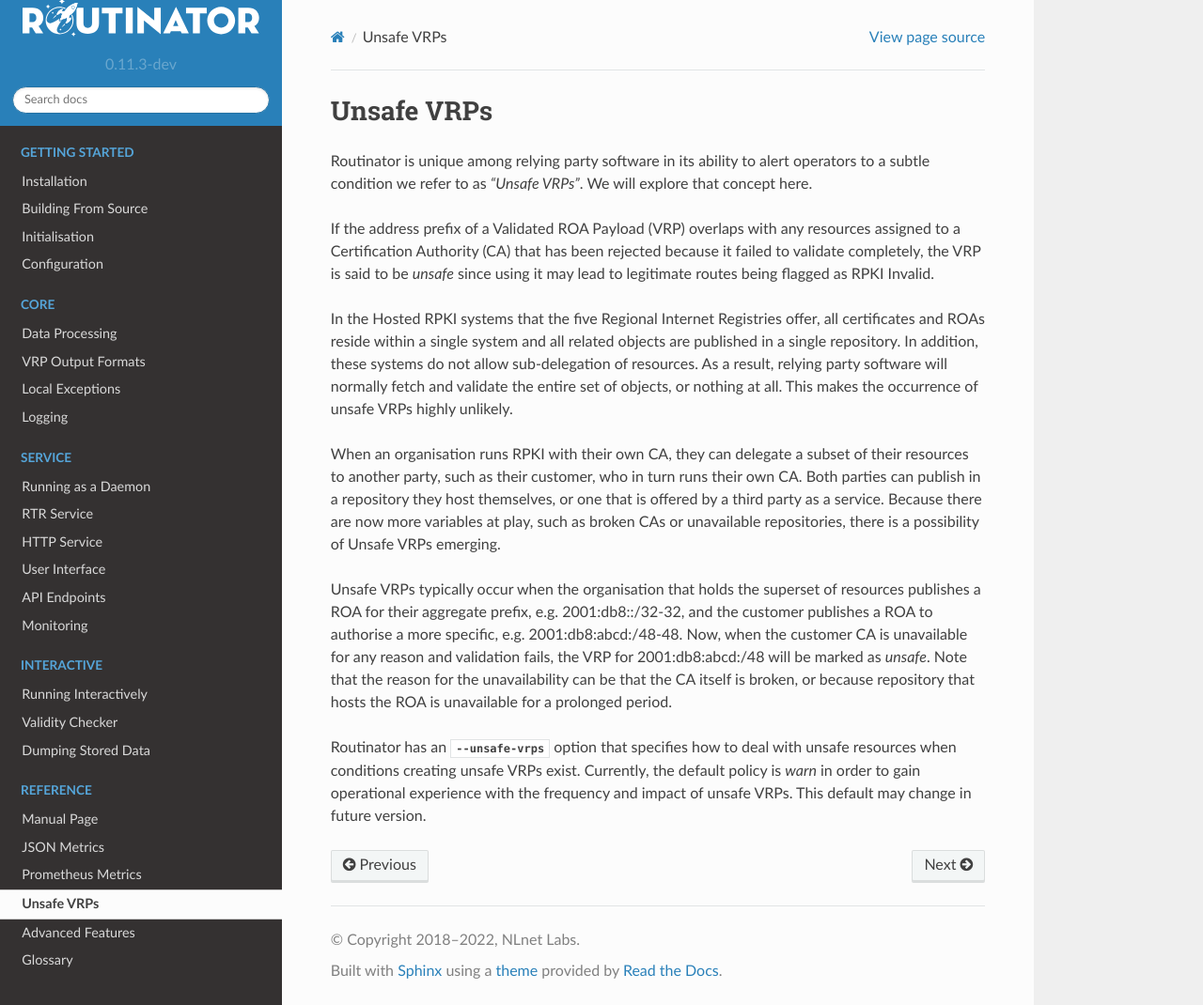
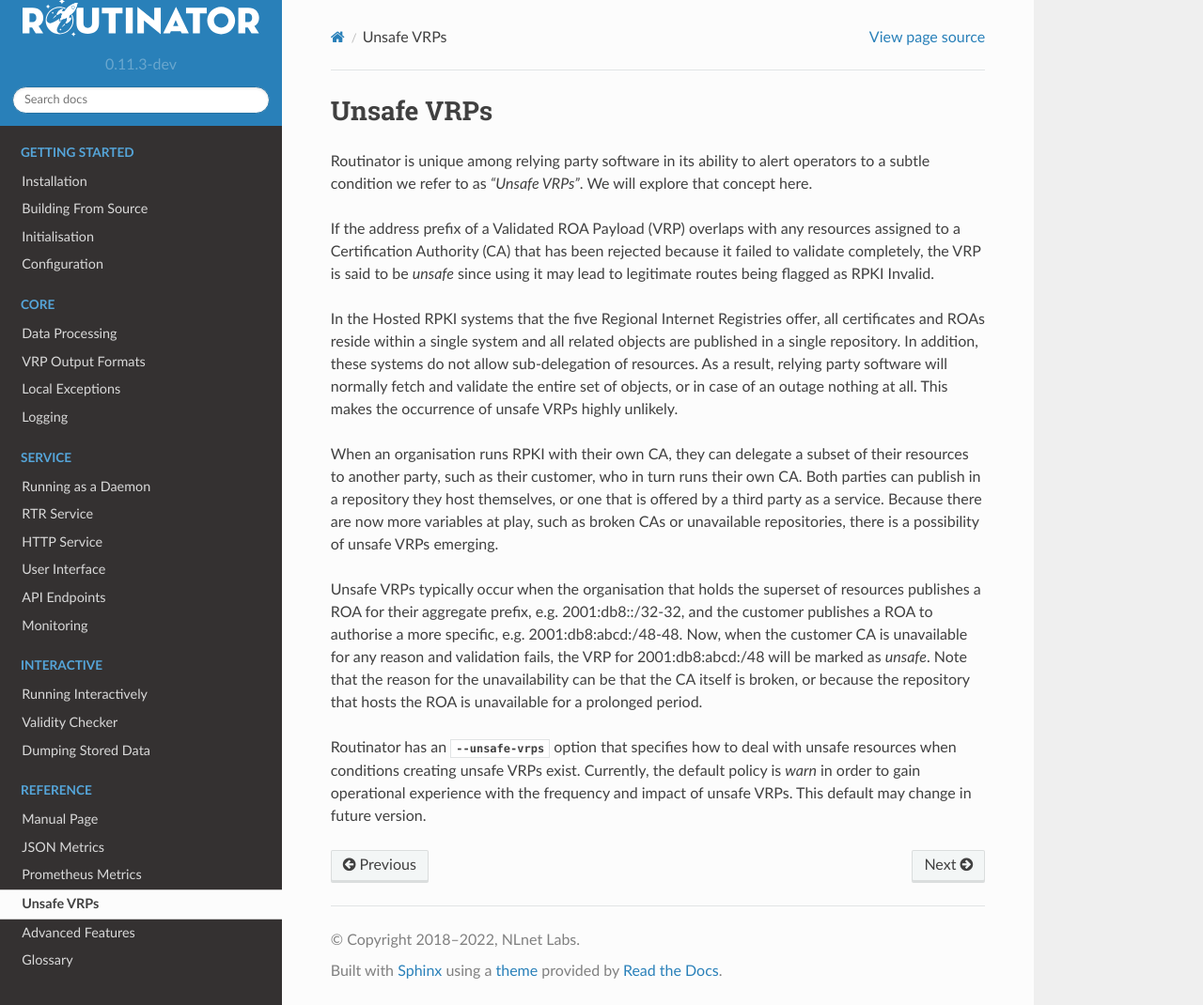
Before and after one commit to NLnetLabs/routinator, a Sphinx documentation site: the page built from doc/manual/source/unsafe-vrps.rst, in a window 1280 px wide and 1070 px high. Shown: the whole window at 94% size. Built offline with Sphinx 7.4.7 and the Read the Docs theme 2.0.0, drawn with Linux system fonts in a browser that asks for light colours.

Commit message:
improve wording

```diff
--- a/doc/manual/source/unsafe-vrps.rst
+++ b/doc/manual/source/unsafe-vrps.rst
@@ -14,15 +14,16 @@
 all certificates and ROAs reside within a single system and all related
 objects are published in a single repository. In addition, these systems do
 not allow sub-delegation of resources. As a result, relying party software
-will normally fetch and validate the entire set of objects, or nothing at
-all. This makes the occurrence of unsafe VRPs highly unlikely.
+will normally fetch and validate the entire set of objects, or in case of an
+outage nothing at all. This makes the occurrence of unsafe VRPs highly
+unlikely.
 
 When an organisation runs RPKI with their own CA, they can delegate a subset
 of their resources to another party, such as their customer, who in turn runs
 their own CA. Both parties can publish in a repository they host themselves,
 or one that is offered by a third party as a service. Because there are now
 more variables at play, such as broken CAs or unavailable repositories, there
-is a possibility of Unsafe VRPs emerging.
+is a possibility of unsafe VRPs emerging.
 
 Unsafe VRPs typically occur when the organisation that holds the superset of
 resources publishes a ROA for their aggregate prefix, e.g. 2001:db8::/32-32,
@@ -30,8 +31,8 @@
 2001:db8:abcd:/48-48. Now, when the customer CA is unavailable for any reason
 and validation fails, the VRP for 2001:db8:abcd:/48 will be marked as
 *unsafe*. Note that the reason for the unavailability can be that the CA
-itself is broken, or because repository that hosts the ROA is unavailable for
-a prolonged period.
+itself is broken, or because the repository that hosts the ROA is unavailable
+for a prolonged period.
 
 Routinator has an :option:`--unsafe-vrps` option that specifies how to deal
 with unsafe resources when conditions creating unsafe VRPs exist. Currently,
```
